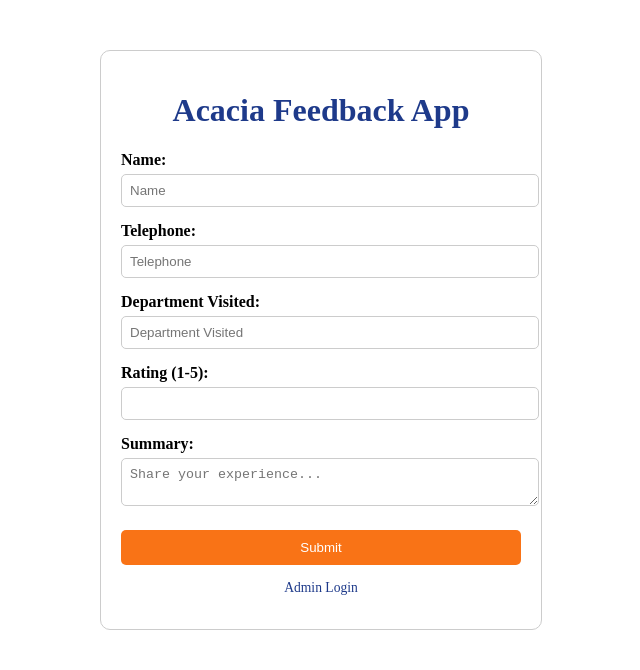
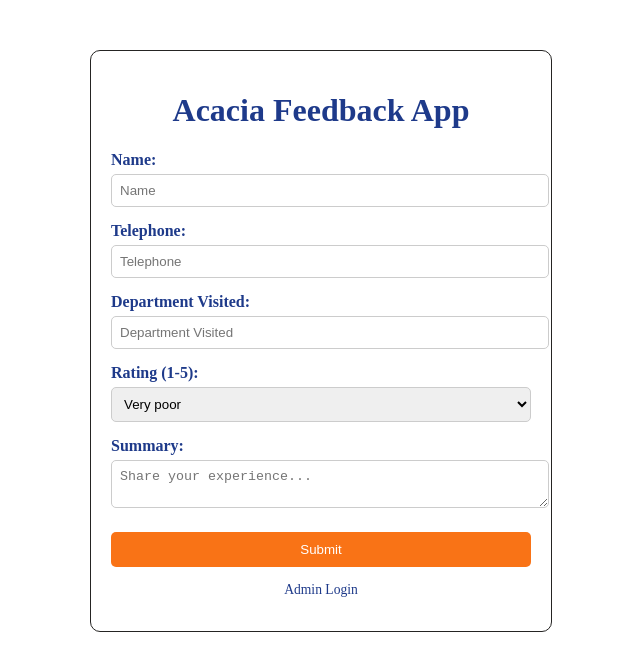
Before and after one commit to kevin-dompreh/Acacia-Medical-Center-feedback-app, a React app in the folder frontend/: page / in a window 1280 px wide. Shown: the top 670 px of the page, without its empty margins (319-959 px from the left). Built offline with nearby package versions, Linux system fonts and the light colour scheme.

Commit message:
days after deadline

```diff
--- a/frontend/src/components/FeedbackForm.js
+++ b/frontend/src/components/FeedbackForm.js
@@ -54,15 +54,16 @@ function FeedbackForm() {
         />
 
         <label>Rating (1-5):</label>
-        <input
-          name="rating"
-          type="number"
-          min="1"
-          max="5"
+        <select id="rating" name="rating">
+          <option value="1.Very poor">Very poor</option>
+          <option value="2. Poor">Poor</option>
+          <option value="3. Average">Average</option>
+          <option value="4. Good">Good</option>
+          <option value="5. Excellent">Excellent</option>
           value={formData.rating}
           onChange={handleChange}
           required
-        />
+        </select>
 
         <label>Summary:</label>
         <textarea
--- a/frontend/src/styles.css
+++ b/frontend/src/styles.css
@@ -1,10 +1,10 @@
 .container,
 .admin-container,
 .dashboard-container {
-  width: 400px;
+  width: 420px;
   margin: 50px auto;
   padding: 20px;
-  border: 1px solid #ccc;
+  border: 1px solid #161514ee;
   border-radius: 10px;
 }
 
@@ -14,12 +14,14 @@ h1 {
 }
 
 form label {
+  color: #1e3a8a;
   display: block;
   margin-top: 15px;
   font-weight: bold;
 }
 form input,
-form textarea {
+form textarea,
+form select {
   width: 100%;
   padding: 8px;
   margin-top: 5px;
```
